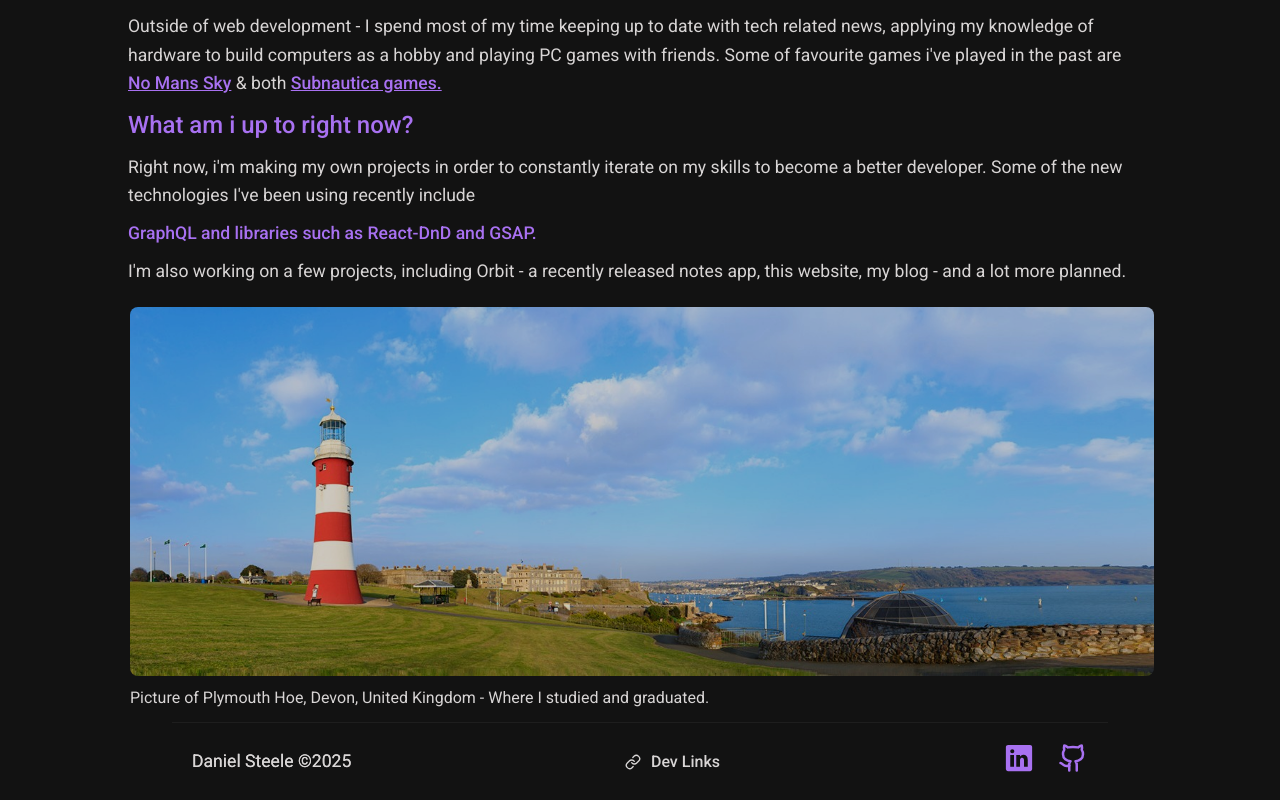
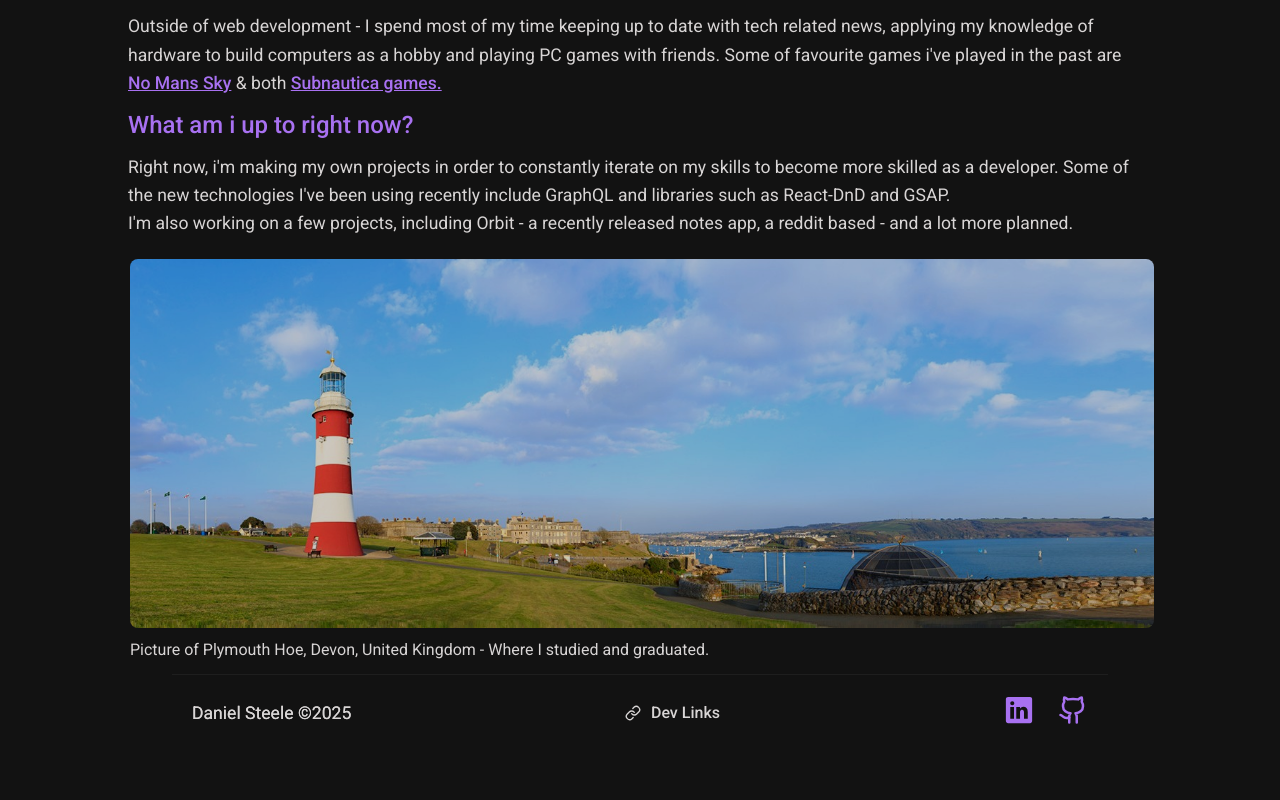
Before and after one commit to DanielSteele1/Portfolio-V2, a React (Vite) app: page /About in a window 1280 px wide. Shown: the part 872-1672 px from the top of the page. After the commit the page ends 1624 px from the top, so only its background shows below. Built offline with nearby package versions, Linux system fonts and the light colour scheme.

Commit message:
small content change

```diff
--- a/src/About.tsx
+++ b/src/About.tsx
@@ -73,11 +73,11 @@ function AboutMe() {
                     <span className="About-para-title"> What am i up to right now? </span>
 
                     <span className="About-paragraph-text">
-                        Right now, i'm making my own projects in order to constantly iterate on my skills to become a better developer.
-                        Some of the new technologies I've been using recently include <span className="highlight-1"> GraphQL and libraries such as React-DnD and GSAP.</span>
+                        Right now, i'm making my own projects in order to constantly iterate on my skills to become more skilled as a developer.
+                        Some of the new technologies I've been using recently include GraphQL and libraries such as React-DnD and GSAP.
                     </span>
 
-                    <span className="About-paragraph-text"> I'm also working on a few projects, including Orbit - a recently released notes app, this website, my blog - and a lot more planned.  </span>
+                    <span className="About-paragraph-text"> I'm also working on a few projects, including Orbit - a recently released notes app, a reddit based - and a lot more planned. </span>
 
                 </div>
             </div>
@@ -86,7 +86,6 @@ function AboutMe() {
                 <span id="image-description"> Picture of Plymouth Hoe, Devon, United Kingdom - Where I studied and graduated.</span>
             </div>
         </motion.div >
-
     )
 }
 
--- a/src/App.css
+++ b/src/App.css
@@ -740,17 +740,16 @@ body {
 }
 
 .about,
-.Blog,
-.links {
+.links,
+.Blog {
   display: flex;
   flex-direction: column;
   justify-content: center;
   align-items: center;
   margin: 0 auto;
-  width: 50%;
+  width: 45%;
   min-height: 50vh;
   margin-top: 100px;
-
 }
 
 .Blog,
@@ -806,7 +805,7 @@ body {
 
 }
 
-.link a{
+.link a {
   color: var(--font-color);
 }
 
--- a/src/Links.tsx
+++ b/src/Links.tsx
@@ -26,7 +26,6 @@ function Links() {
                             <FaGithub /> Github
                         </div>
                     </a>
-
                     <a href="https://github.com/DanielSteele1/developer-portfolios">
                         <div className="link">
                             <FaGithub /> Emma Bostian's Developer Portfolio list
```
